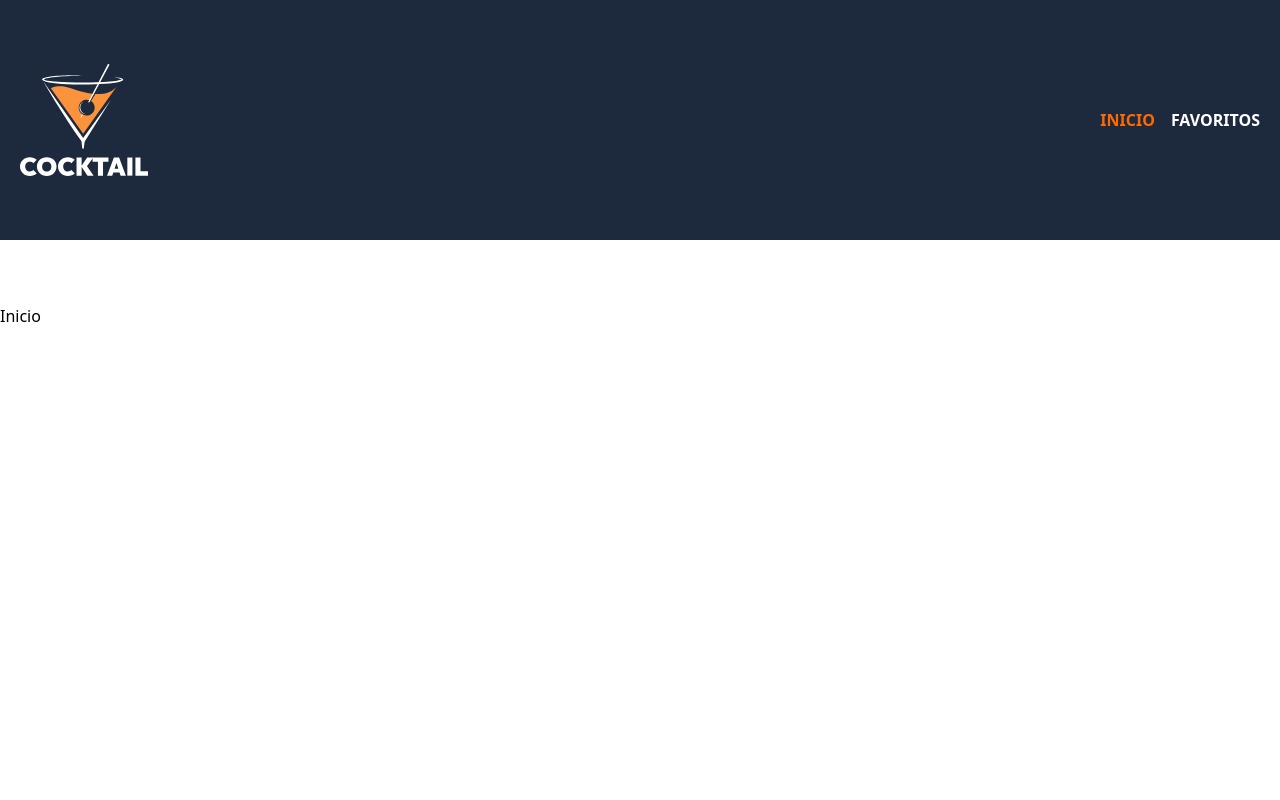
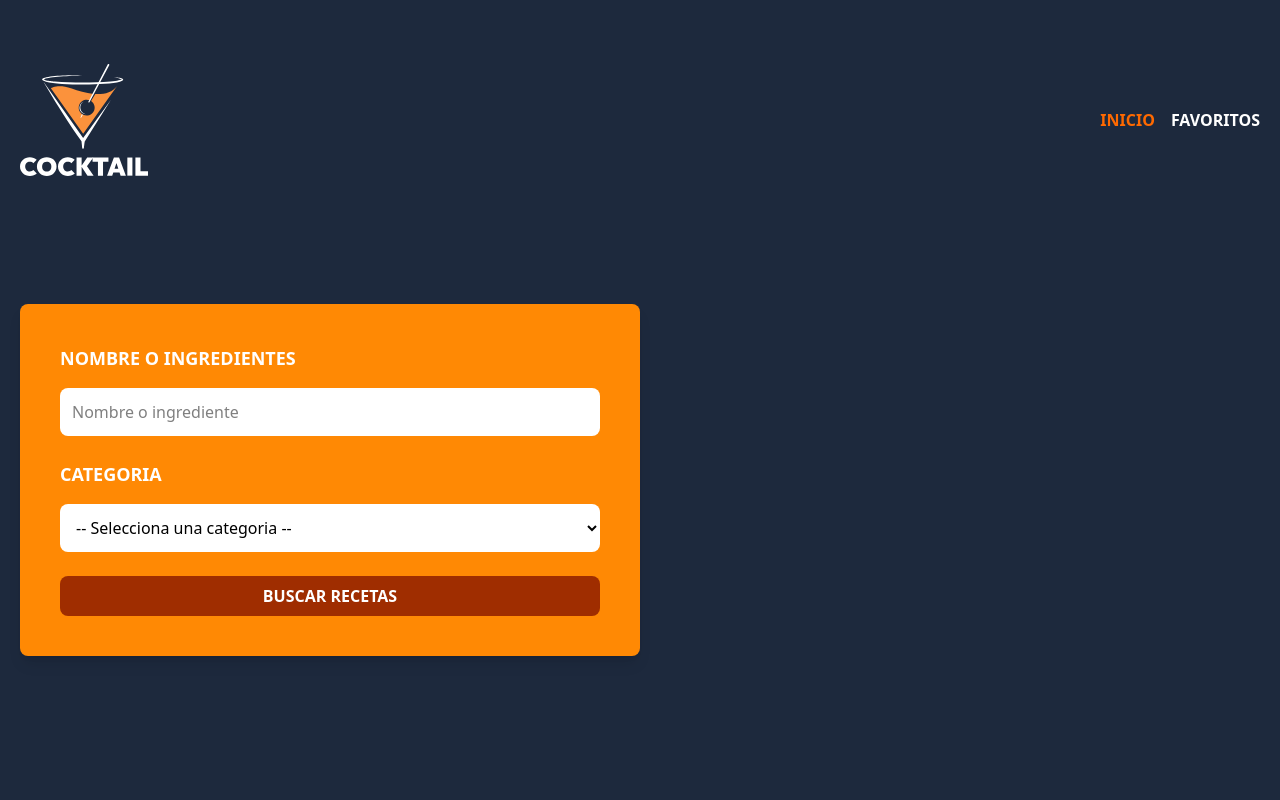
Before and after one commit to JoseGro10/bebidas-react-typescript, a React (Vite) app: page / in a window 1280 px wide. Shown: the top 800 px of the page. Built offline with nearby package versions, Linux system fonts and the light colour scheme.

Commit message:
Creando el formulario de busqueda

```diff
--- a/src/components/Header.tsx
+++ b/src/components/Header.tsx
@@ -1,8 +1,10 @@
+import { useMemo } from 'react'
 import { NavLink, useLocation } from 'react-router-dom'
 
 export default function Header() {
 
     const location = useLocation()
+    const isHome = useMemo(() => location.pathname === '/', [location.pathname])
 
     return (
         <header className="bg-slate-800">
@@ -21,6 +23,43 @@ export default function Header() {
                         }>Favoritos</NavLink>
                     </nav>
                 </div>
+
+
+                { isHome && (
+                    <form className="md:w-1/2 2xl:w-1/3 bg-orange-400 my-32 p-10 rounded-lg
+                        shadow-lg space-y-6">
+                        <div className='space-y-4'>
+                            <label
+                                htmlFor="ingredient"
+                                className="block text-white uppercase font-extrabold text-lg"
+                            >Nombre o ingredientes</label>
+                            <input
+                                id="ingredient"
+                                type="text"
+                                className="p-3 w-full rounded-lg focus:outline-none bg-white"
+                                placeholder='Nombre o ingrediente' />
+                        </div>
+                        <div className='space-y-4'>
+                            <label
+                                htmlFor="ingredient"
+                                className="block text-white uppercase font-extrabold text-lg"
+                            >Categoria</label>
+                            <select
+                                id="ingredient"
+                                className="p-3 w-full rounded-lg focus:outline-none bg-white"
+                                >
+                                <option value="">-- Selecciona una categoria --</option>
+                            </select>
+                        </div>
+                        <input
+                            type="submit"
+                            value="Buscar recetas"
+                            className="cursor-pointer bg-orange-800 hoover:bg-orange-900 text-white
+                            font-extrabold w-full p-2 rounded-lg uppercase"
+                        />
+                    </form>
+                )}
+
             </div>
         </header>
     )
```
